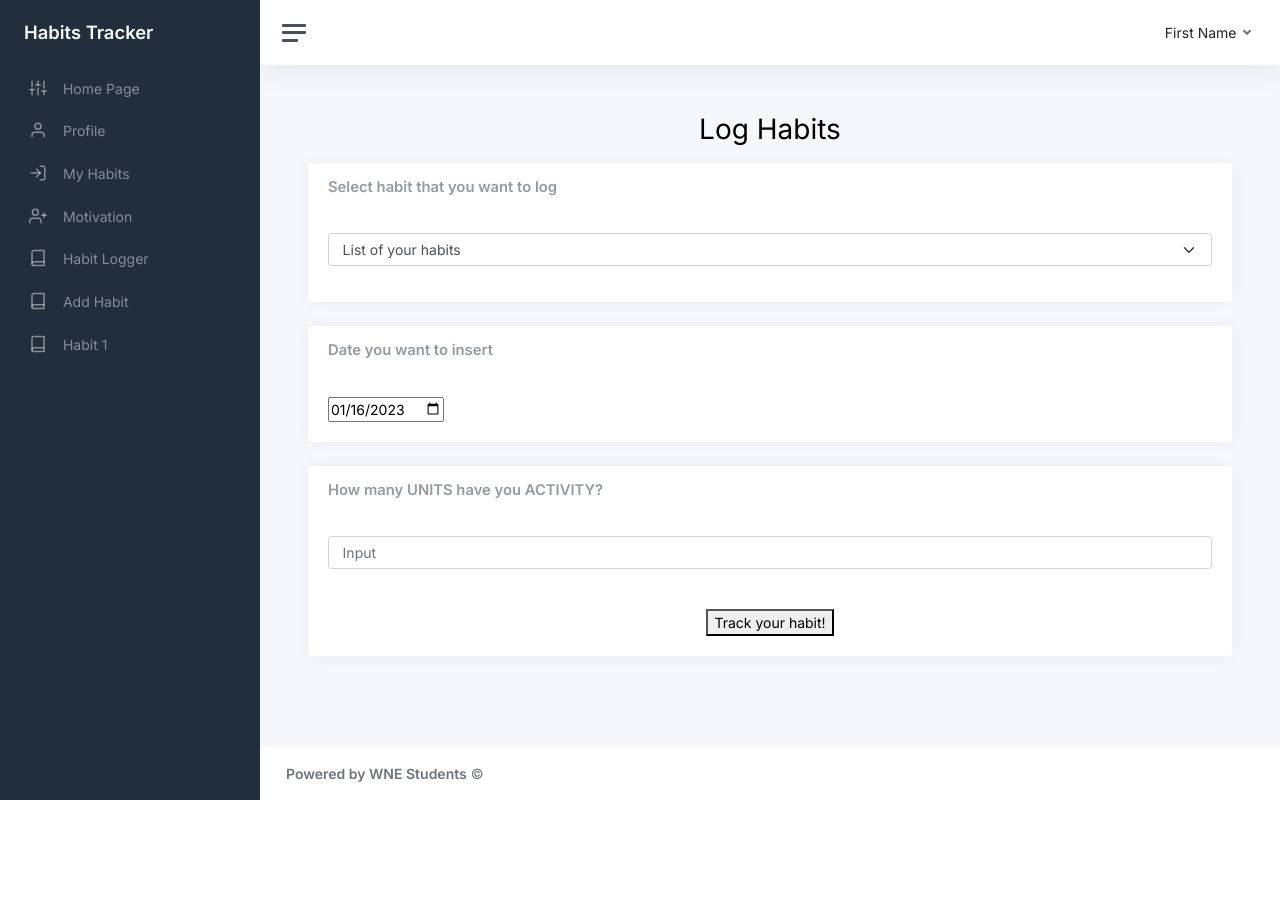
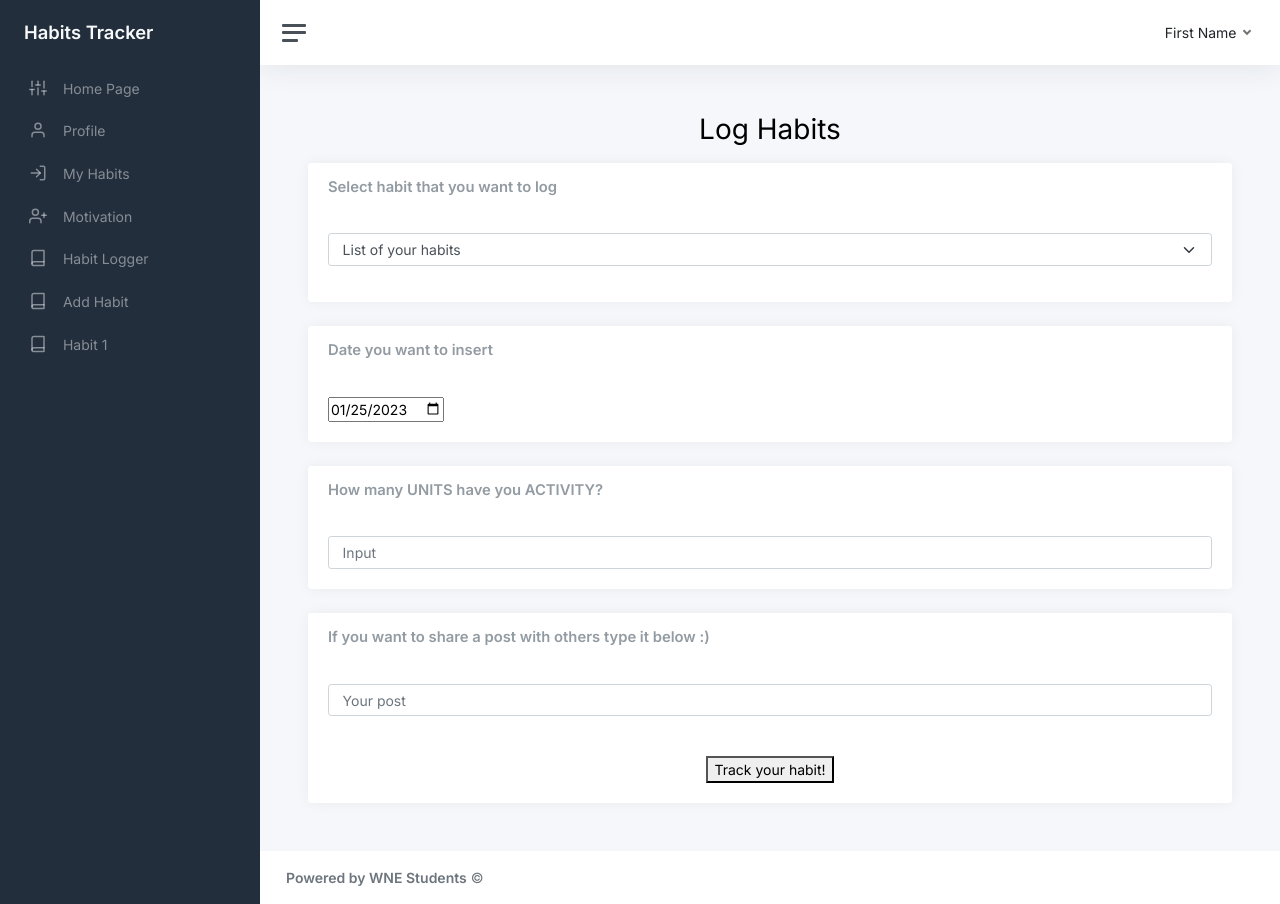
Before and after one commit to jtbandurski/PythonSQL_project, a Django app: template project/habitstracker/templates/habits/add_progress.html in a window 1280 px wide. Before the commit the page ends 800 px from the top, so only its background shows below. Run offline with Django 4.2, Linux system fonts and the light colour scheme; the template is opened without the code that fills it: values that come from a table or form of the project are taken from there, others are empty; data comes from the database, SQL or seed files in the repository; some libraries are stand-ins or nearby versions.

Commit message:
adding posts functionality

```diff
--- a/project/habitstracker/templates/habits/add_progress.html
+++ b/project/habitstracker/templates/habits/add_progress.html
@@ -26,7 +26,7 @@
 			</div>
 			<div class="card-body">
 				<input type="date" id="date" name="date"
-						value="2023-01-16"
+						value="2023-01-25"
 						min="2018-01-01" max="2025-12-31">
 			</div>
 		</div>
@@ -38,11 +38,19 @@
 			</div>
 			<div class="card-body text-center">
 				<input type="number" id ='amount' name='amount'class="form-control" required="required" placeholder="Input">
+			</div>
 
+
+		</div>
+		<div class="card">
+			<div class="card-header">
+				<h5 class="card-title mb-0">If you want to share a post with others type it below :&#41; </h5>
 			</div>
 			<div class="card-body text-center">
+				<input type="text" id ='post' name='post'class="form-control"  placeholder="Your post">
+			</div>
 
-
+			<div class="card-body text-center">
 				<button type="submit" >Track your habit!</button>
 			</div>
 
--- a/project/habitstracker/templates/habits/index.html
+++ b/project/habitstracker/templates/habits/index.html
@@ -12,7 +12,8 @@
 
             <div class="d-flex align-items-start">
               <div class="flex-grow-1">
-                <big><strong>{{post.post_user}}</strong> shared a <strong>post</strong>!</big>            <a href="#" style="float:right" class="btn btn-sm btn-danger mt-1"><svg xmlns="http://www.w3.org/2000/svg" width="24" height="24" viewBox="0 0 24 24" fill="none" stroke="currentColor" stroke-width="2" stroke-linecap="round" stroke-linejoin="round" class="feather feather-heart feather-sm"><path d="M20.84 4.61a5.5 5.5 0 0 0-7.78 0L12 5.67l-1.06-1.06a5.5 5.5 0 0 0-7.78 7.78l1.06 1.06L12 21.23l7.78-7.78 1.06-1.06a5.5 5.5 0 0 0 0-7.78z"></path></svg> Like</a>
+                <big><strong>{{post.post_user}}</strong> shared a <strong>post</strong>!</big>
+                <a href="#" style="float:right" class="btn btn-sm btn-danger mt-1"><svg xmlns="http://www.w3.org/2000/svg" width="24" height="24" viewBox="0 0 24 24" fill="none" stroke="currentColor" stroke-width="2" stroke-linecap="round" stroke-linejoin="round" class="feather feather-heart feather-sm"><path d="M20.84 4.61a5.5 5.5 0 0 0-7.78 0L12 5.67l-1.06-1.06a5.5 5.5 0 0 0-7.78 7.78l1.06 1.06L12 21.23l7.78-7.78 1.06-1.06a5.5 5.5 0 0 0 0-7.78z"></path></svg> Like</a>
                 <br>
                 <medium class="text-muted">on {{post.post_date}}</medium><br>
 
```
Also changed, not shown: project/habitstracker/habits/views.py (+12 -0 lines).
